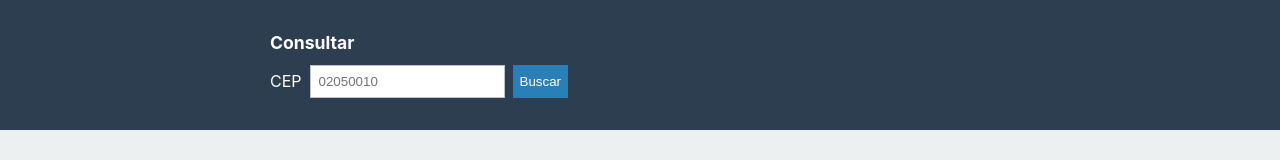
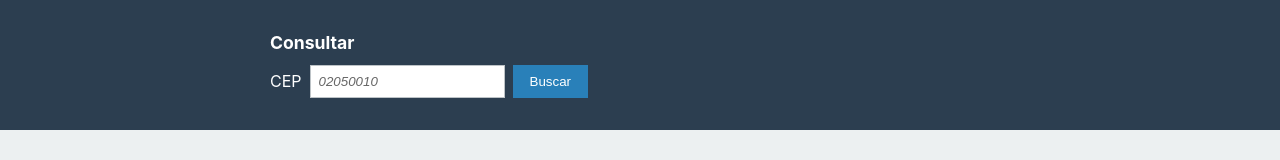
Before and after one commit to fabriciofmsilva/react-luiza-labs-test, a React (Create React App) app: page / in a window 1280 px wide. Shown: the top 160 px of the page. Built offline with nearby package versions, Linux system fonts and the light colour scheme.

Commit message:
A lot of changes

```diff
--- a/src/App.css
+++ b/src/App.css
@@ -1,7 +1,3 @@
-.app {
-
-}
-
 .app-header {
   padding-top: 2rem;
   padding-bottom: 2rem;
--- a/src/App.js
+++ b/src/App.js
@@ -5,7 +5,6 @@ import Search from './components/Search';
 import Result from './components/Result';
 
 class App extends Component {
-
   constructor(props) {
     super(props);
 
@@ -14,7 +13,14 @@ class App extends Component {
     };
   }
 
-  async handleSearch(cep) {
+  handleClose = () => {
+    this.setState({
+        address: null,
+        location: null,
+    });
+  }
+
+  handleSearch = async (cep) => {
     const responseAddress = await fetch(`https://viacep.com.br/ws/${cep}/json/`);
     const address = await responseAddress.json();
     const response = await fetch(`https://maps.googleapis.com/maps/api/geocode/json?address=${address.gia}+${address.logradouro},+${address.city},+${address.uf}&key=AIzaSyAuf_OHJWTlUcpsMUV4yqi3TBeLq0JhVAU`);
@@ -28,7 +34,9 @@ class App extends Component {
       <div className="app">
         <header className="app-header">
           <div className="container">
-            <Search handleSearchClick={this.handleSearch.bind(this)}></Search>
+            <Search
+              handleSearch={this.handleSearch}
+            ></Search>
           </div>
         </header>
         <main className="app-main">
@@ -36,6 +44,7 @@ class App extends Component {
             <Result
               address={this.state.address}
               location={this.state.location}
+              handleClose={this.handleClose}
             ></Result>
           </div>
         </main>
--- a/src/components/Map.js
+++ b/src/components/Map.js
@@ -1,10 +1,12 @@
 import React, { Component } from 'react';
 import GoogleMapReact from 'google-map-react';
+
+import pin from '../images/pin.svg';
 
 const Marker = ({ text }) => (
   <div style={{
     color: 'white',
-    backgroundImage: 'url(https://upload.wikimedia.org/wikipedia/commons/e/ed/Map_pin_icon.svg)',
+    backgroundImage: 'url(' + pin + ')',
     backgroundSize: 'contain',
     backgroundPosition: 'center',
     backgroundRepeat: 'no-repeat',
@@ -29,10 +31,8 @@ class SimpleMap extends Component {
 
   render() {
     const { props: { location } } = this;
-    console.log(location);
 
     return (
-      // Important! Always set the container height explicitly
       <div style={{ height: '400px', width: '100%' }}>
         <GoogleMapReact
           bootstrapURLKeys={{ key: 'AIzaSyAuf_OHJWTlUcpsMUV4yqi3TBeLq0JhVAU' }}
--- a/src/components/Result.css
+++ b/src/components/Result.css
@@ -2,6 +2,7 @@
   position: relative;
   padding: 2rem;
   border: 1px solid #bdc3c7;
+  background-color: #fff;
 }
 
 .close {
--- a/src/components/Result.js
+++ b/src/components/Result.js
@@ -3,12 +3,23 @@ import './Result.css';
 import SimpleMap from './Map';
 
 class Result extends Component {
+  handleClose = () => {
+    this.props.handleClose();
+  }
+
   render() {
     const { props: { address, location } } = this;
 
     return (
-      <div className="result" style={{ display: address ? 'block' : 'none' }}>
-        <button type="button" className="close">Close</button>
+      <div
+        className="result"
+        style={{ display: address ? 'block' : 'none' }}
+      >
+        <button
+          type="button"
+          className="close"
+          onClick={this.handleClose}
+        >Close</button>
 
         <address className="address">
           <span>{address && address.logradouro}</span><br />
@@ -19,8 +30,6 @@ class Result extends Component {
         <div className="map">
           {location ? <SimpleMap location={location} /> : 'error'}
         </div>
-
-        <pre></pre>
       </div>
     );
   }
--- a/src/components/Search.css
+++ b/src/components/Search.css
@@ -14,3 +14,8 @@
 .form-group input {
   margin-right: .5rem;
 }
+
+.form-group input::placeholder {
+  color: #666;
+  font-style: italic;
+}
--- a/src/components/Search.js
+++ b/src/components/Search.js
@@ -2,16 +2,19 @@ import React, { Component } from 'react';
 import './Search.css';
 
 class Search extends Component {
-  handleSearchClick = () => {
+  handleSearch = () => {
     if (!this.validateSearch()) return;
-    this.props.handleSearchClick(this.search.value);
+    this.props.handleSearch(this.search.value.match(/\d+/g).join([]));
+    this.search.value = '';
   }
 
   validateSearch() {
-    return this.search.value.length === 8;
+    return this.search.value.length >= 8;
   }
 
   render() {
+    const { props: { value } } = this;
+
     return (
       <div className="search">
         <h1 className="title">Consultar</h1>
@@ -22,8 +25,9 @@ class Search extends Component {
             type="text"
             placeholder="02050010"
             ref={input => this.search = input}
+            value={value}
           />
-          <button type="button" onClick={this.handleSearchClick}>Buscar</button>
+          <button type="button" onClick={this.handleSearch}>Buscar</button>
         </div>
       </div>
     );
--- a/src/index.css
+++ b/src/index.css
@@ -30,6 +30,7 @@ input:focus {
 }
 
 button {
+  padding: .25rem 1rem;
   color: #fff;
   background-color: #2980b9;
   border: 1px solid #2980b9;
```
Also changed, not shown: src/images/pin.svg (added).
